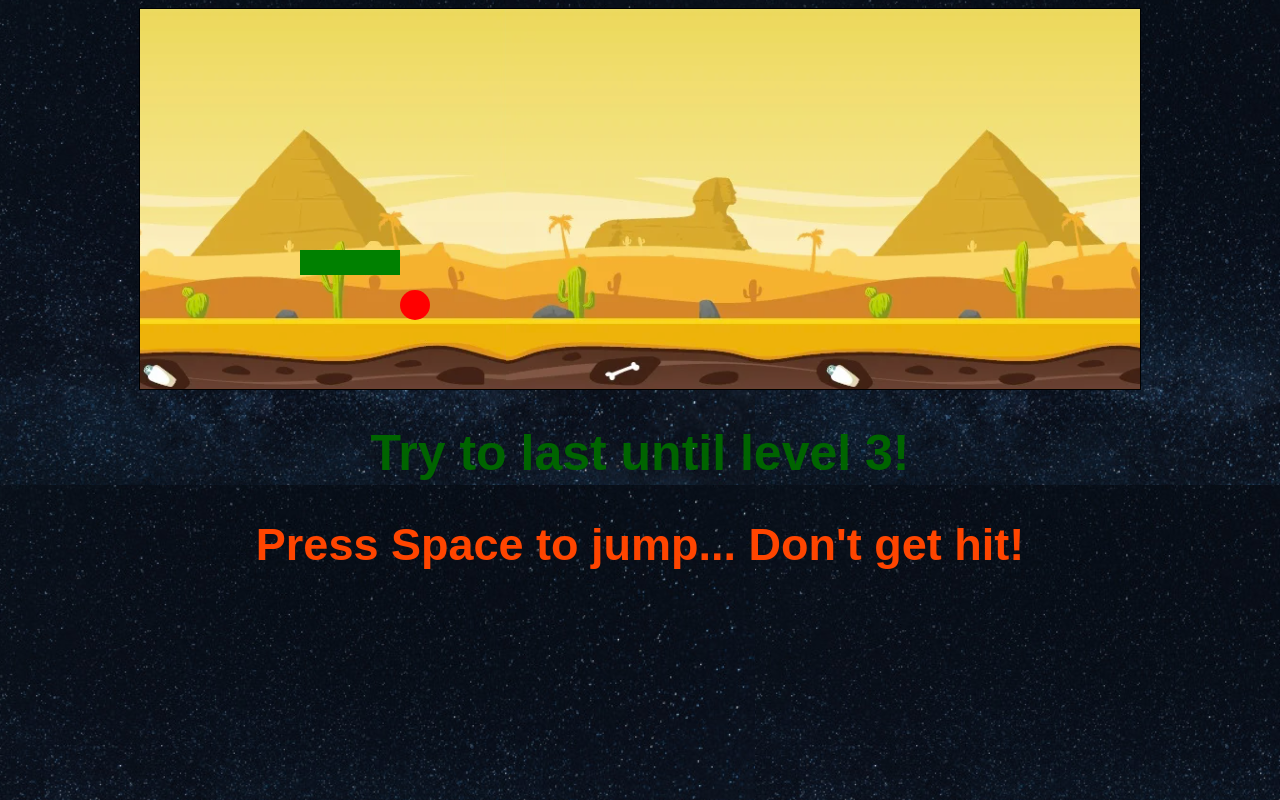
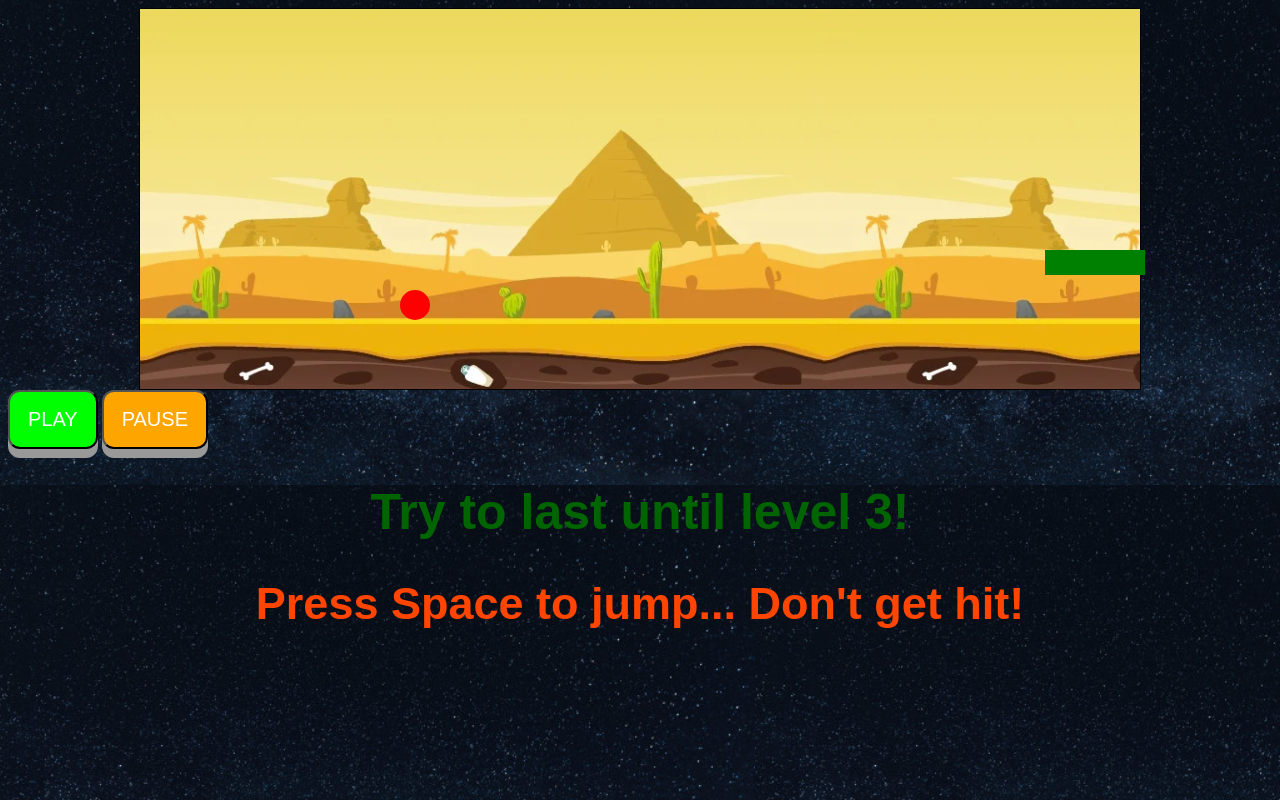
Before and after one commit to toussmajidi/Jump_Master, a plain HTML site: page Game_Screen.html in a window 1280 px wide. Drawn offline with Linux system fonts and the light colour scheme.

Commit message:
Play and Pause buttons!

```diff
--- a/GameAlgorithms.js
+++ b/GameAlgorithms.js
@@ -3,6 +3,10 @@ var background = document.getElementById("background");
 var platform = document.getElementById("platform");
 
 var ball = document.getElementById("ball");
+
+var play = document.getElementById("play");
+
+var pause = document.getElementById("pause");
 
 var y = 290;
 
@@ -26,6 +30,8 @@ var scrollspeed = 10;
 var current = 0;
 
 var direction = "h";
+
+let id = null;
 
 
 
@@ -121,6 +127,18 @@ function moveBall() {
 
 }
 
+play.addEventListener('click', () => {
+     if (id == null) {
+      id = setInterval("animate()", 5);
+    }
+});
+
+pause.addEventListener('click', () => {
+    if (id != null) {
+      clearInterval(id);
+      id = null;
+    }
+});
 
 function animate() {
 
@@ -134,7 +152,5 @@ function animate() {
 }
 
 
-let id = setInterval("animate()", 5);
-
 
 window.addEventListener("keypress", ballJump);
--- a/GameStyles.css
+++ b/GameStyles.css
@@ -43,3 +43,45 @@ body {
     top: 250px;
     right:135px;
 }
+#play{
+    display:inline-block;
+    top: 500px;
+    margin: auto;
+    border-radius: 12px;
+    background-color: lime;
+    color: white;
+    padding: 16px 18px;
+    font-size: 20px;
+    cursor: pointer;
+    outline: none;
+    box-shadow: 0 9px #999;
+}
+#pause{
+    display: inline-block;
+    top: 500px;
+    margin: auto;
+    border-radius: 12px;
+    background-color: orange;
+    color: white;
+    padding: 16px 18px;
+    font-size: 20px;
+    cursor: pointer;
+    outline: none;
+    box-shadow: 0 9px #999;
+}
+
+#play:hover {background-color: lawngreen;}
+
+#play:active {
+  background-color: limegreen;
+  box-shadow: 0 4px #666;
+  transform: translateY(3px);
+}
+
+#pause:hover {background-color: darkorange;}
+
+#pause:active {
+  background-color: orangered;
+  box-shadow: 0 4px #666;
+  transform: translateY(3px);
+}
--- a/Game_Screen.html
+++ b/Game_Screen.html
@@ -13,6 +13,9 @@
         </div>
     </div>
 
+    <button id = "play">PLAY</button>
+    <button id = "pause">PAUSE</button>
+
     <h1>Try to last until level 3!</h1>
     <h2>Press Space to jump... Don't get hit!</h2>
 </body>
```
